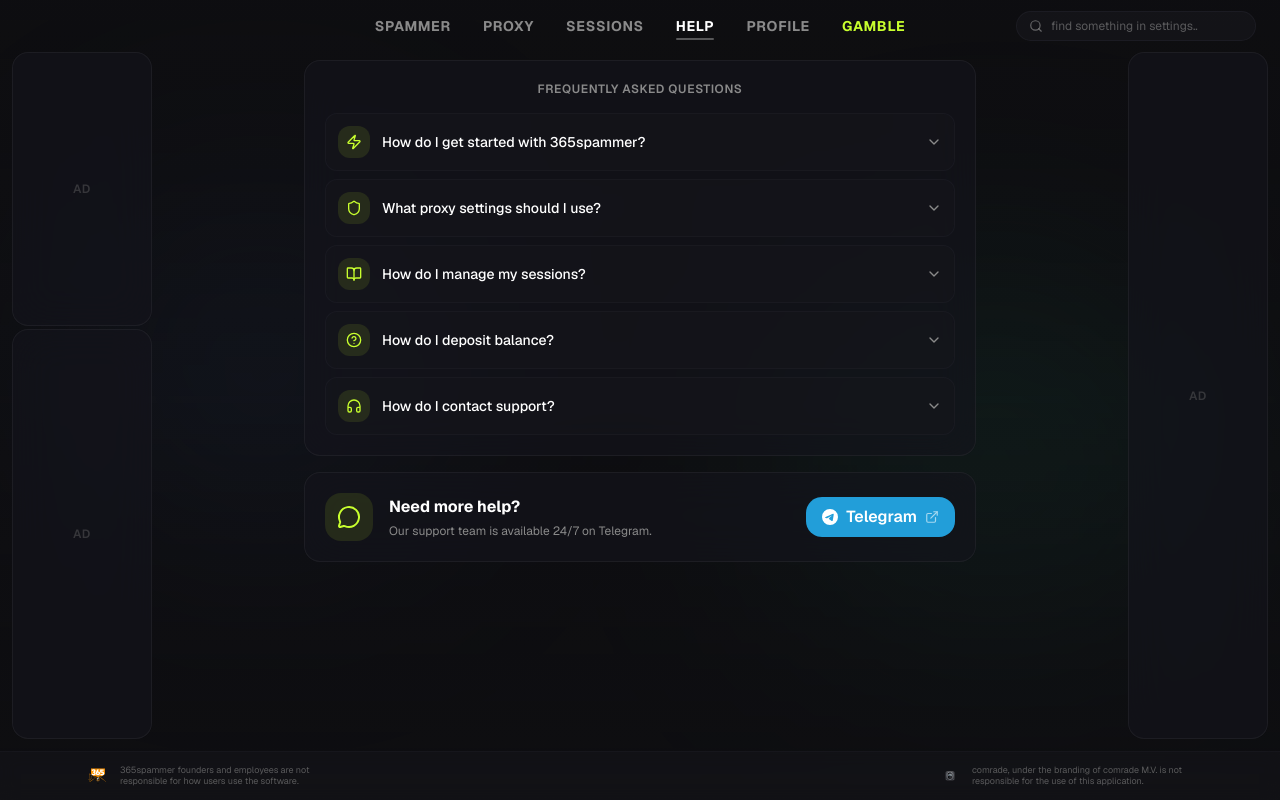
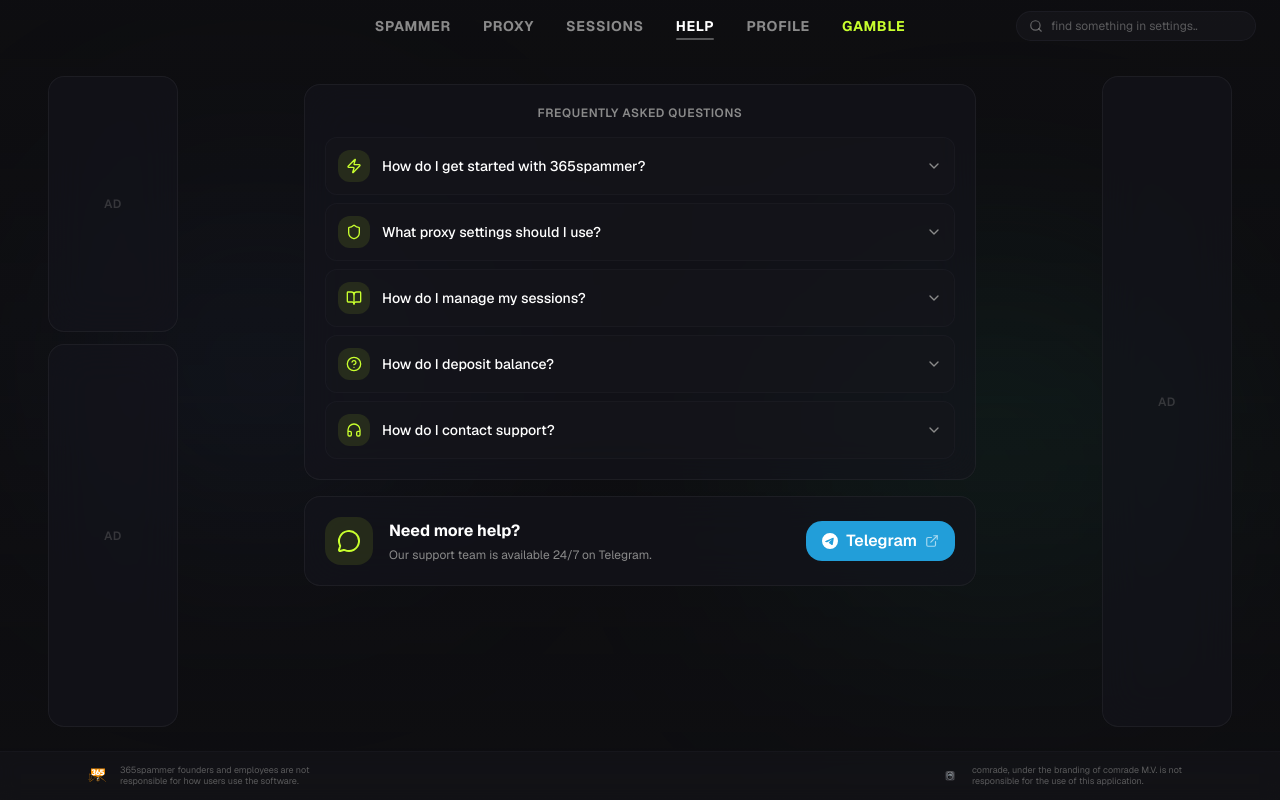
Before and after one commit to glitchual/fake, a Next.js app: page /help in a window 1280 px wide. Built offline with nearby package versions, Linux system fonts and the light colour scheme.

Commit message:
style: update layout spacing for consistent margins and gaps
Add outer padding, max-width container, and increased gaps between blocks.

```diff
--- a/app/help/page.tsx
+++ b/app/help/page.tsx
@@ -90,10 +90,11 @@ export default function HelpPage() {
         </div>
       </header>
 
-      {/* Content Area */}
-      <div className="relative z-10 flex flex-1 gap-[3px] overflow-hidden px-3 pb-3">
+      {/* Content Area - with proper margins and spacing */}
+      <div className="relative z-10 flex flex-1 justify-center overflow-hidden px-8 py-6 lg:px-12">
+        <div className="flex w-full max-w-[1400px] gap-4">
           {/* Left AD panels - Top 40%, Bottom 60% */}
-        <aside className="hidden w-[140px] shrink-0 flex-col gap-[3px] lg:flex">
+          <aside className="hidden w-[130px] shrink-0 flex-col gap-3 lg:flex">
             <div className="glass-panel flex h-[40%] items-center justify-center">
               <span className="text-xs font-semibold tracking-wider text-muted-foreground/30">AD</span>
             </div>
@@ -172,11 +173,12 @@ export default function HelpPage() {
         </main>
 
           {/* Right AD panel - Full height */}
-        <aside className="hidden w-[140px] shrink-0 lg:flex">
+          <aside className="hidden w-[130px] shrink-0 lg:flex">
             <div className="glass-panel flex h-full w-full items-center justify-center">
               <span className="text-xs font-semibold tracking-wider text-muted-foreground/30">AD</span>
             </div>
           </aside>
+        </div>
       </div>
 
       {/* Footer - Only on Help page */}
--- a/components/app-layout.tsx
+++ b/components/app-layout.tsx
@@ -62,10 +62,11 @@ export function AppLayout({ children, activeNav }: AppLayoutProps) {
         </div>
       </header>
 
-      {/* Content Area - fills remaining space */}
-      <div className="relative z-10 flex flex-1 gap-[3px] px-3 pb-3">
+      {/* Content Area - with proper margins and spacing */}
+      <div className="relative z-10 flex flex-1 justify-center px-8 py-6 lg:px-12">
+        <div className="flex w-full max-w-[1400px] gap-4">
           {/* Left AD panels - Top 40%, Bottom 60% */}
-        <aside className="hidden w-[140px] shrink-0 flex-col gap-[3px] lg:flex">
+          <aside className="hidden w-[130px] shrink-0 flex-col gap-3 lg:flex">
             <div className="glass-panel flex h-[40%] items-center justify-center">
               <span className="text-xs font-semibold tracking-wider text-muted-foreground/30">AD</span>
             </div>
@@ -80,12 +81,13 @@ export function AppLayout({ children, activeNav }: AppLayoutProps) {
           </main>
 
           {/* Right AD panel - Full height */}
-        <aside className="hidden w-[140px] shrink-0 lg:flex">
+          <aside className="hidden w-[130px] shrink-0 lg:flex">
             <div className="glass-panel flex h-full w-full items-center justify-center">
               <span className="text-xs font-semibold tracking-wider text-muted-foreground/30">AD</span>
             </div>
           </aside>
         </div>
       </div>
+    </div>
   )
 }
```
Lines whose indentation alone changed are shown as unchanged.
